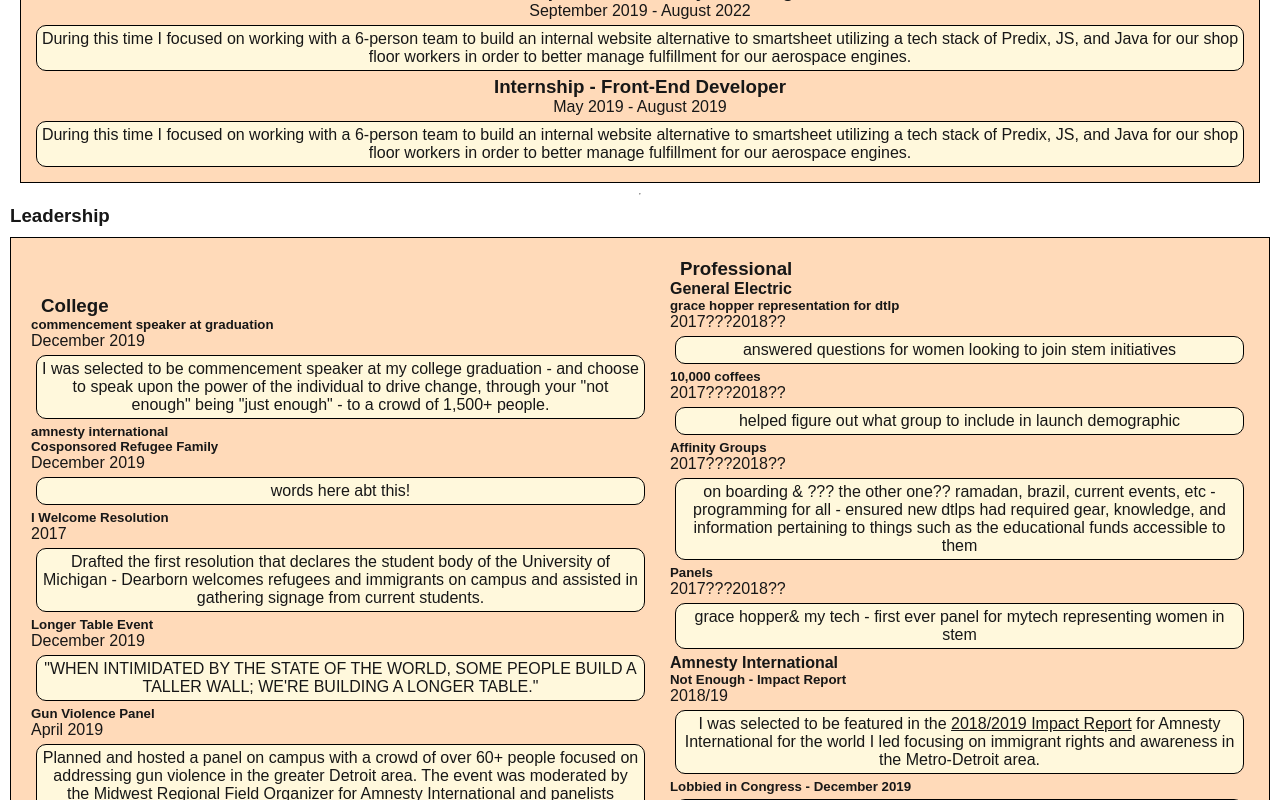
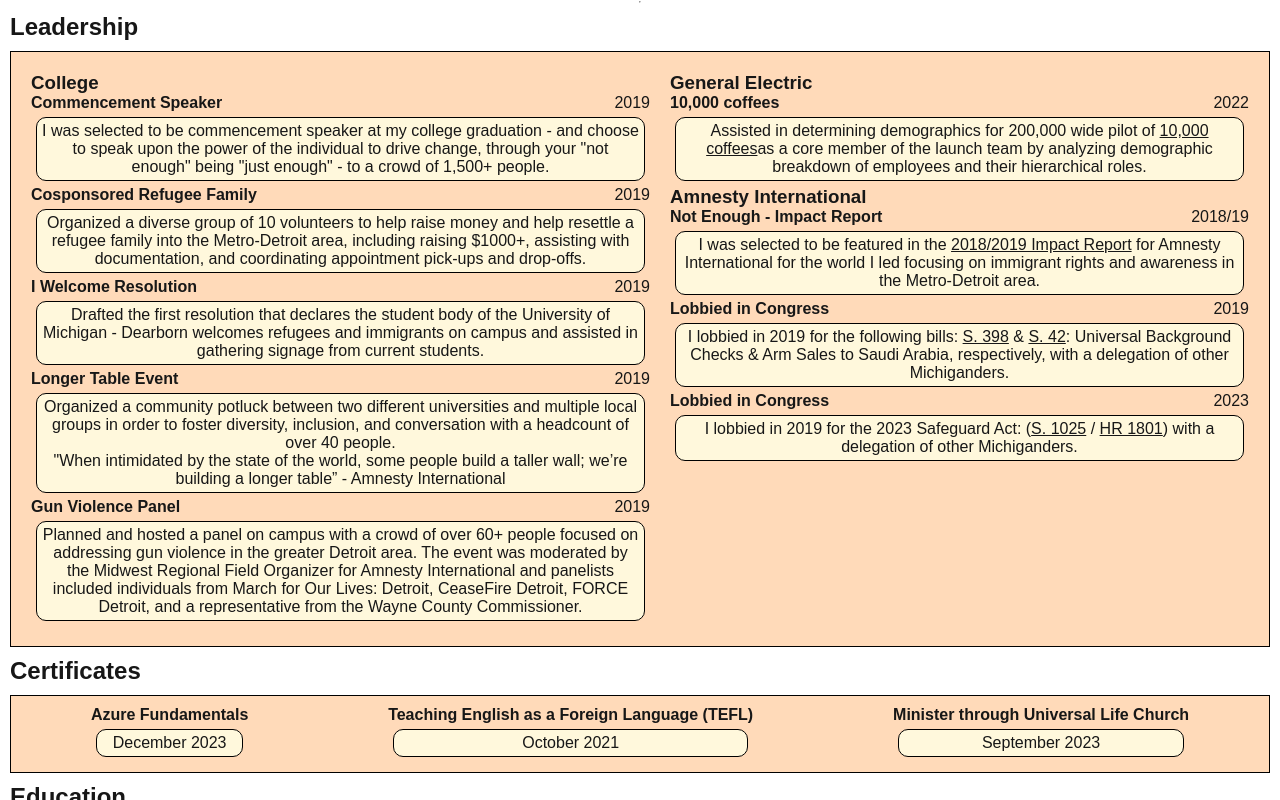
Before and after one commit to jbacheldor/portfolio-nextjs, a Next.js app: page /resume in a window 1280 px wide. Shown: the part 1620-2420 px from the top of the page. Built offline with nearby package versions, Linux system fonts and the light colour scheme.

Commit message:
fixed wording well enough

```diff
--- a/src/app/resume/page.tsx
+++ b/src/app/resume/page.tsx
@@ -133,102 +133,91 @@
                 </div>
                 <p className="highlight">Coordinated the decommission and data archival and retention of 82 legacy applications and 137 diff erent assets between six diff erent teams, saving the company $1 million in cost avoidance and $370k annually.</p>
             </div>
-
-            <h3>Internship - Technical Project Manager</h3>
-            <span>September 2019 - August 2022</span>
-            <p className="highlight">
-                During this time I focused on working with a 6-person team to build an internal website alternative to smartsheet utilizing a tech stack of Predix, JS, and Java for our shop floor workers in order to better manage fulfillment for our aerospace engines.
-            </p>
-            <h3>Internship - Front-End Developer</h3>
-            <span>May 2019 - August 2019</span>
-            <p className="highlight">
-                During this time I focused on working with a 6-person team to build an internal website alternative to smartsheet utilizing a tech stack of Predix, JS, and Java for our shop floor workers in order to better manage fulfillment for our aerospace engines.
-            </p>
         </div>
         <hr/>
     </div>
     <div id="leadership">
-        <h3>Leadership</h3>
+        <h2>Leadership</h2>
         <div className="section row">
             <div className="group">
                 <h3>College</h3>
                 <div className="event">
-                     <h5>commencement speaker at graduation</h5>
-                     <span>December 2019</span>
+                    <div className="top-section">
+                        <h4>Commencement Speaker</h4>
+                        <span>2019</span>
+                        </div>
                      <p className="highlight">I was selected to be commencement speaker at my college graduation - and choose to speak upon the power of the individual to drive change, through your "not enough" being "just enough" - to a crowd of 1,500+ people.</p>
                 </div>
-                <h5>amnesty international</h5>
                 <div className="event">
-                    <h5>Cosponsored Refugee Family</h5>
-                    <span>December 2019</span>
-                    <p className="highlight">words here abt this!</p>
+                    <div className="top-section">
+                    <h4>Cosponsored Refugee Family</h4>
+                    <span>2019</span>
+                    </div>
+                    <p className="highlight">Organized a diverse group of 10 volunteers to help raise money and help resettle a refugee family into the Metro-Detroit area, including raising $1000+, assisting with documentation, and coordinating appointment pick-ups and drop-offs. </p>
                 </div>
                 <div className="event">
-                    <h5>I Welcome Resolution</h5>
-                    <span>2017</span>
+                    <div className="top-section">
+                    <h4>I Welcome Resolution</h4>
+                    <span>2019</span>
+                    </div>
                     <p className="highlight">Drafted the first resolution that declares the student body of the University of Michigan - Dearborn welcomes refugees and immigrants on campus and assisted in gathering signage from current students.</p>
                 </div>
                 <div className="event">
-                    <h5>Longer Table Event</h5>
-                    <span>December 2019</span>
-                    <p className="highlight">"WHEN INTIMIDATED BY THE STATE OF THE WORLD, SOME PEOPLE BUILD A TALLER WALL; WE'RE BUILDING A LONGER TABLE."</p>
+                    <div className="top-section">
+                    <h4>Longer Table Event</h4>
+                    <span>2019</span>
+                    </div>
+                    <p className="highlight">
+                        <p>Organized a community potluck between two different universities and multiple local groups in order to foster diversity, inclusion, and conversation with a headcount of over 40 people.</p>
+                        <p>"When intimidated by the state of the world, some people build a taller wall; we’re building a longer table” - Amnesty International</p>
+                    </p>
 
                 </div>
                 <div className="event">
-                    <h5>Gun Violence Panel</h5>
-                    <span>April 2019</span>
+                    <div className="top-section">
+                    <h4>Gun Violence Panel</h4>
+                    <span>2019</span>
+                    </div>
                     <p className="highlight">Planned and hosted a panel on campus with a crowd of over 60+ people focused on addressing gun violence in the greater Detroit area. The event was moderated by the Midwest Regional Field Organizer for Amnesty International and panelists included individuals from March for Our Lives: Detroit, CeaseFire Detroit, FORCE Detroit, and a representative from the Wayne County Commissioner.</p>
-                </div>
-                <div className="event">
-                    <h5>Immigration Panel</h5>
-                    <span>2017???2018??</span>
-                    <p className="highlight">Planned and hosted a panel featuring panelists from AIUSA office and ACLU. </p>
                 </div>
             </div>
             <div className="group">
-                <h3>Professional</h3>
-                <h4>General Electric</h4>
+                <h3>General Electric</h3>
                 <div className="event">
-                    <h5>grace hopper representation for dtlp</h5>
-                    <span>2017???2018??</span>
-                    <p className="highlight">answered questions for women looking to join stem initiatives</p>
-                </div>
-                <div className="event">
-                    <h5>10,000 coffees</h5>
-                    <span>2017???2018??</span>
-                    <p className="highlight">helped figure out what group to include in launch demographic </p>
-                </div>
-                <div className="event">
-                    <h5>Affinity Groups</h5>
-                    <span>2017???2018??</span>
-                    <p className="highlight">on boarding & ??? the other one??  ramadan, brazil, current events, etc - programming for all - ensured new dtlps had required gear, knowledge, and information pertaining to things such as the educational funds accessible to them </p>
-                </div>
-                <div className="event">
-                    <h5>Panels</h5>
-                    <span>2017???2018??</span>
-                    <p className="highlight">grace hopper& my tech - first ever panel for mytech representing women in stem </p>
+                    <div className="top-section">
+                    <h4>10,000 coffees</h4>
+                    <span>2022</span>
+                    </div>
+                    <p className="highlight">Assisted in determining demographics for 200,000 wide pilot of  <a href="https://www.tenthousandcoffees.com/" target="_blank">10,000 coffees</a>as a core member of the launch team by analyzing demographic breakdown of employees and their hierarchical roles. </p>
                 </div>
 
-                <h4>Amnesty International</h4>
+                <h3>Amnesty International</h3>
                 <div className="event">
-                    <div><h5>Not Enough - Impact Report </h5><span>2018/19</span></div>
+                    <div className="top-section">
+                    <h4>Not Enough - Impact Report </h4><span>2018/19</span>
+                    </div>
                     <p className="highlight">I was selected to be featured in the <a href="https://www.amnesty.org/en/latest/research/2019/11/the-not-enough-impact-report-201819/" target="_blank">2018/2019 Impact Report</a> for Amnesty International for the world I led focusing on immigrant rights and awareness in the Metro-Detroit area.</p>
                 </div>
                 <div className="event">
-                    <h5>Lobbied in Congress - December 2019</h5>
-                    <p className="highlight">I lobbied in 2019 for the following bills: <a href="https://www.congress.gov/bill/116th-congress/senate-bill/398" target="_blank">S. 398</a> & <a href="https://www.congress.gov/bill/116th-congress/senate-bill/42" target="_blank">S. 42</a>: Universal Background Checks & Arm Sales to Saudi Arabia, respectively, with a delegation of other Michiganders through Amnesty International.
+                    <div className="top-section">
+                    <h4>Lobbied in Congress</h4>
+                    <span> 2019</span>
+                    </div>
+                    <p className="highlight">I lobbied in 2019 for the following bills: <a href="https://www.congress.gov/bill/116th-congress/senate-bill/398" target="_blank">S. 398</a> & <a href="https://www.congress.gov/bill/116th-congress/senate-bill/42" target="_blank">S. 42</a>: Universal Background Checks & Arm Sales to Saudi Arabia, respectively, with a delegation of other Michiganders.
                     </p>
                 </div>
                 <div className="event">
-                    <h5>Lobbied in Congress - Part 2</h5>
-                    <span>December 2023</span>
-                    <p className="highlight">I lobbied in 2019 for th :2023 Safeguard Act : (<a href="https://www.congress.gov/bill/118th-congress/senate-bill/1025" target="_blank">S. 1025</a> / <a href="https://congress.gov/bill/118th-congress/house-bill/1801" target="_blank">HR 1801</a>) with a delegation of other Michiganders through Amnesty International. </p>
+                    <div className="top-section">
+                    <h4>Lobbied in Congress</h4>
+                    <span>2023</span>
+                    </div>
+                    <p className="highlight">I lobbied in 2019 for the 2023 Safeguard Act: (<a href="https://www.congress.gov/bill/118th-congress/senate-bill/1025" target="_blank">S. 1025</a> / <a href="https://congress.gov/bill/118th-congress/house-bill/1801" target="_blank">HR 1801</a>) with a delegation of other Michiganders.</p>
                 </div>
             </div>
         </div>
     </div>
     <div id="">
-        <h3>Certificates</h3>
+        <h2>Certificates</h2>
         <div className="section row">
             <div className="ed-entry">
                 <h4>Azure Fundamentals</h4>
@@ -245,7 +234,7 @@
         </div>
     </div>
     <div id="education">
-        <h3>Education</h3>
+        <h2>Education</h2>
         <div className="section row">
             <div className="ed-entry highlight">
                 <h4>Undergraduate</h4>
@@ -267,7 +256,7 @@
         h1 {
             text-align: center;
         }
-        h3 {
+        h2 {
             margin: 0 10px;
         }
         #buttons {
@@ -290,7 +279,7 @@
             margin: 10px;
             align-items: center;
         }
-        p > ul {
+        p > ul{
             display: flex;
             align-items: flex-start;
             flex-direction: column;
@@ -316,6 +305,7 @@
         }
         li {
             margin: 0 40px;
+            text-align: left;
         }
         a#download-btn {
             display: flex;
@@ -329,6 +319,7 @@
             display: flex;
             flex-direction: row;
             justify-content: space-around;
+            align-items: flex-start;
         }
         .ed-entry {
             display: flex;
```
